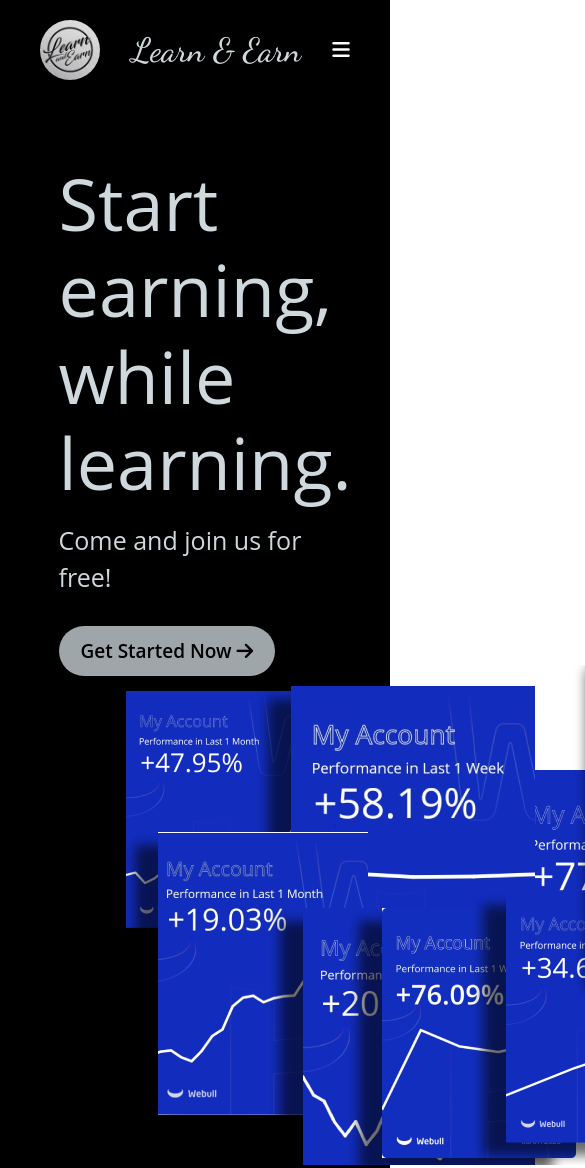
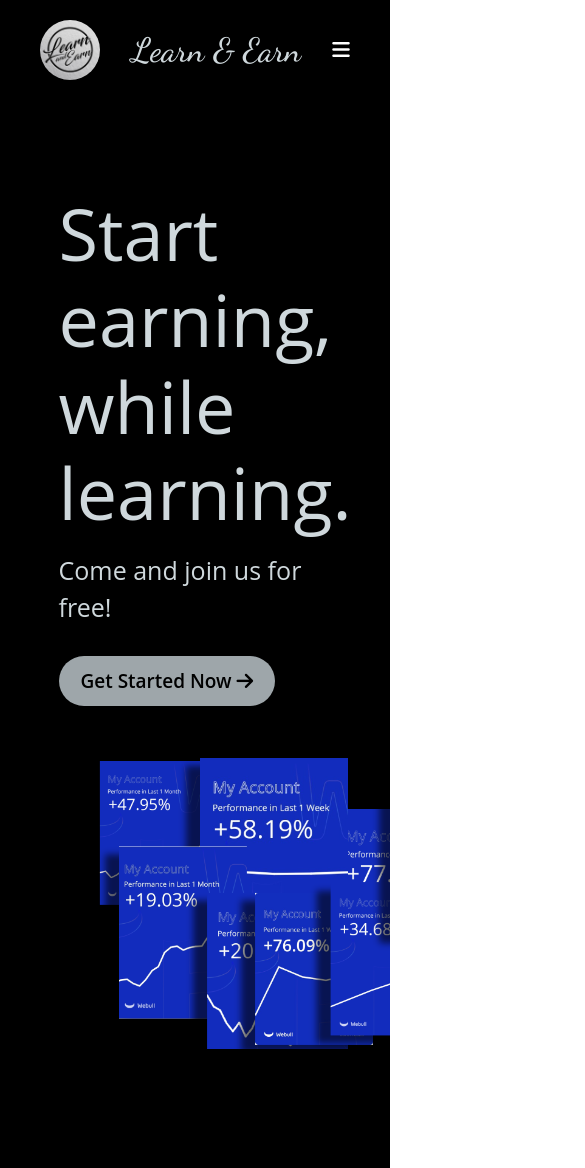
Before and after one commit to DinShpati/Learn-Earn, a plain HTML site: page index.html in a window 390 px wide. Shown: the top 1168 px of the page, 585 px wide, since content can reach past the window. Drawn offline with nearby package versions, Linux system fonts and the light colour scheme.

Commit message:
Main.CSS

```diff
--- a/main.css
+++ b/main.css
@@ -40,6 +40,9 @@ body {
 .logo{
     border-radius: 50%;
     max-width: 60px;
+}
+#imgD{
+    width: 150%;
 }
 .navbar-brand{
     color: #CFD8DC;
@@ -89,6 +92,7 @@ body {
 #main{
     padding: 130px 15vw;
     background-color: #000000;
+    overflow-x: hidden;
 }
 #main > .row{
     width: 70vw;
@@ -97,7 +101,7 @@ body {
     font-weight:400;
 }
 .main-firstHalf{
-    padding-top: 30px;
+    padding-top: 180px;
 }
 .md-txt{
     font-size: 25px;
@@ -243,4 +247,14 @@ h2{
         margin: 0px;
         font-size: 18px;
     }
+    #imgD{
+        margin-top: 50px;
+        width: 200%;
+    }
+    #home2{
+        padding: 80px 5vw;
+    }
+    .main-firstHalf{
+        padding-top: 60px;
+    }
 }
```
